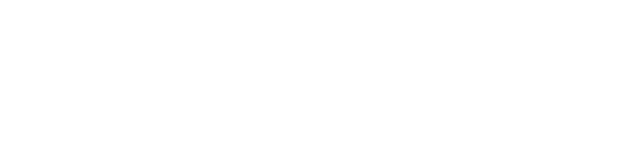
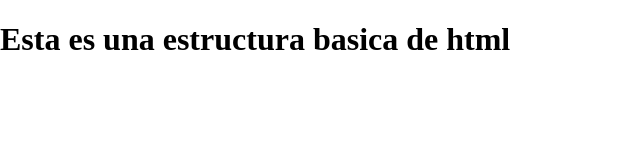
Before and after one commit to BeatrizEstela/Hola-Beatriz, a plain HTML site: page index.html in a window 1280 px wide. Shown: the whole page, without its empty margins (0-640 px from the left). Drawn offline with Linux system fonts and the light colour scheme.

Commit message:
primer commit

```diff
--- a/index.html
+++ b/index.html
@@ -7,6 +7,10 @@
     <link rel="stylesheet" href="assets/css/style.css">
 </head>
 <body>
+    <header>
+        <h1>Esta es una estructura basica de html </h1>
+    </header>
 
+    <script src="assets/css/js/main.js"></script>
 </body>
 </html>
```
Also changed, not shown: assets/css/js/main.js (added).
